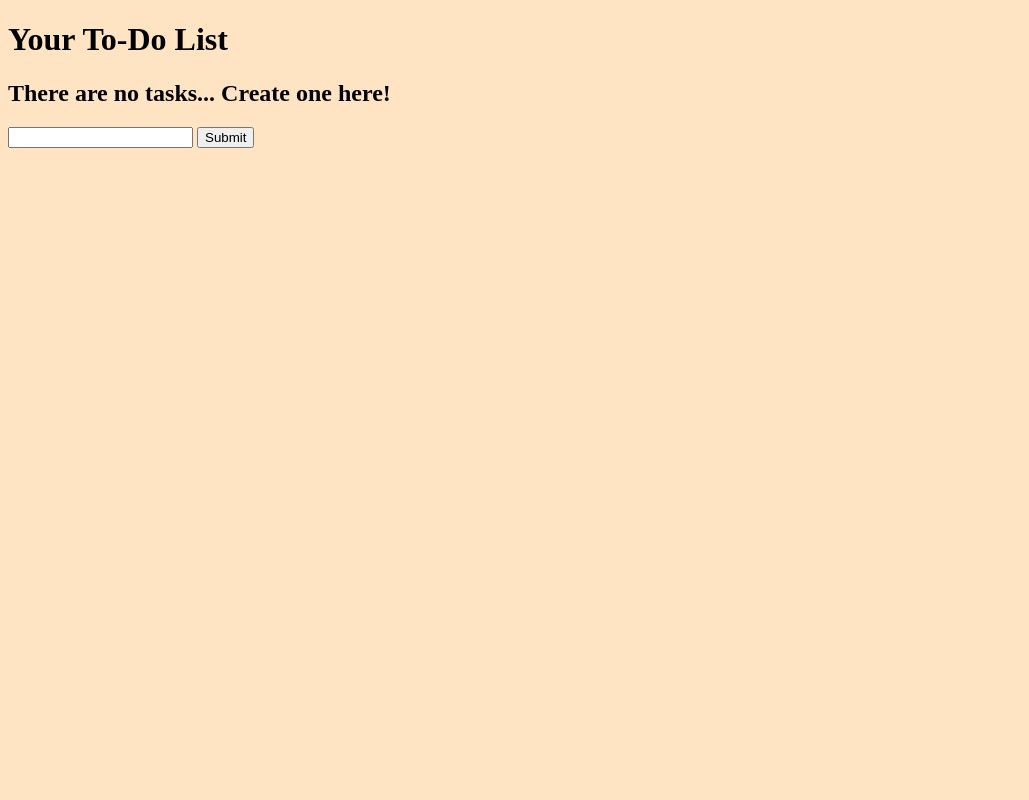
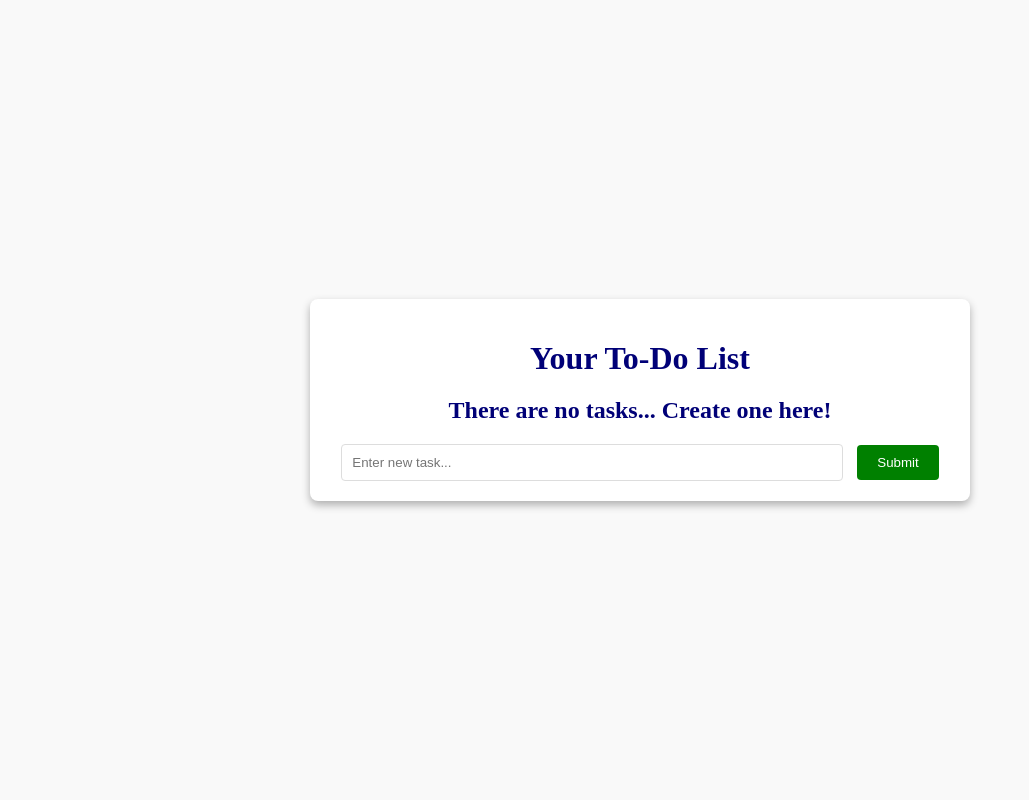
Before and after one commit to rafaromo23/To-Do-List, a Flask app: page / in a window 1280 px wide. Shown: the whole page, without its empty margins (0-1029 px from the left). Run offline with Flask 3, Linux system fonts and the light colour scheme; data that the repository does not hold is empty.

Commit message:
Started styling

```diff
--- a/static/styles.css
+++ b/static/styles.css
@@ -1,3 +1,108 @@
-body {
-    background-color: bisque;
+body, html {
+    margin: 0;
+    padding: 0;
+    font-family: 'Times New Roman', Times, serif;
+    background-color: #f9f9f9;
+    color: #333;
 }
+
+.container {
+    display: flex;
+    justify-content: center;
+    align-items: center;
+    min-height: 100vh;
+}
+
+.content {
+    text-align: center;
+    background: #fff;
+    padding: 20px 30px;
+    box-shadow: 0 4px 8px rgba(0, 0, 0, 0.3);
+    border-radius: 8px;
+    max-width: 600px;
+    width: 100%;
+}
+
+
+/* headers */
+.header {
+    margin-bottom: 20px;
+    color: #007;
+}
+
+
+/* task_table */
+.task-table {
+    width: 100%;
+    border-collapse: collapse;
+    margin-bottom: 20px;
+}
+
+.task-table th, .task-table td {
+    border: 1px solid #ddd;
+    padding: 10px;
+    text-align: center;
+}
+
+.task-table th {
+    background-color: #007;
+    color: white;
+}
+
+.task-table tr:nth-child(even) {
+    background-color: #f2f2f2;
+}
+
+.task-table tr:hover {
+    background-color: #f1f1f1;
+}
+
+
+/* Forms */
+.add-form {
+    margin-top: 20px;
+}
+
+.add-form input[type="text"] {
+    width: calc(100% - 120px);
+    padding: 10px;
+    margin-right: 10px;
+    border: 1px solid #ddd;
+    border-radius: 4px;
+}
+
+.add-form input[type="submit"] {
+    padding: 10px 20px;
+    background-color: green;
+    color: white;
+    border: none;
+    border-radius: 4px;
+    cursor: pointer;
+}
+
+.add-form input[type="submit"]:hover {
+    background-color: #005;
+}
+
+
+/* buttons */
+.btn {
+    text-decoration: none;
+    padding: 5px 10px;
+    color: #007;
+    border-radius: 4px;
+    margin: 0 5px;
+    display: inline-block;
+}
+
+.btn-delete {
+    background-color: #a71d2a;
+}
+
+.btn-edit {
+    background-color: #28a745;
+}
+
+.btn-edit:hover {
+    background-color: #1e7e34;
+}
--- a/templates/index.html
+++ b/templates/index.html
@@ -6,14 +6,15 @@
 
 
 {% block body %}
+<div class="container">
     <div class="content">
-    <h1>Your To-Do List</h1>
+        <h1 class="header">Your To-Do List</h1>
 
         {% if tasks | length < 1 %}
-    <h2>There are no tasks... Create one here!</h2>
+        <h2 class="header">There are no tasks... Create one here!</h2>
 
         {% else %}
-    <table>
+        <table class="task_table">
             <tr>
                 <th>Task</th>
                 <th>Added</th>
@@ -25,19 +26,20 @@
                 <td>{{task.content}}</td>
                 <td>{{task.created.strftime("%Y-%m-%d")}}</td>
                 <td>
-                <a href="/delete/{{task.id}}"">Delete Task</a>"
-                <br/>
-                <a href="/edit/{{task.id}}">Edit Task</a>
+                    <a href="/delete/{{task.id}}" id="btn btn-delete">Delete Task</a>
+
+                    <a href="/edit/{{task.id}}" class="btn btn-edit">Edit Task</a>
                 </td>
             </tr>
             {% endfor %}
         </table>
         {% endif %}
 
-    <form action="/" method="POST">
-        <input type="text" name="content" id="content" />
+        <form action="/" method="POST" class="add-form">
+            <input type="text" name="content" id="content" placeholder="Enter new task..."/>
             <input type="submit" name="Add Task" id="btn_add" />
         </form>
     </div>
+</div>
 
 {% endblock %}
```
Lines whose indentation alone changed are shown as unchanged.
